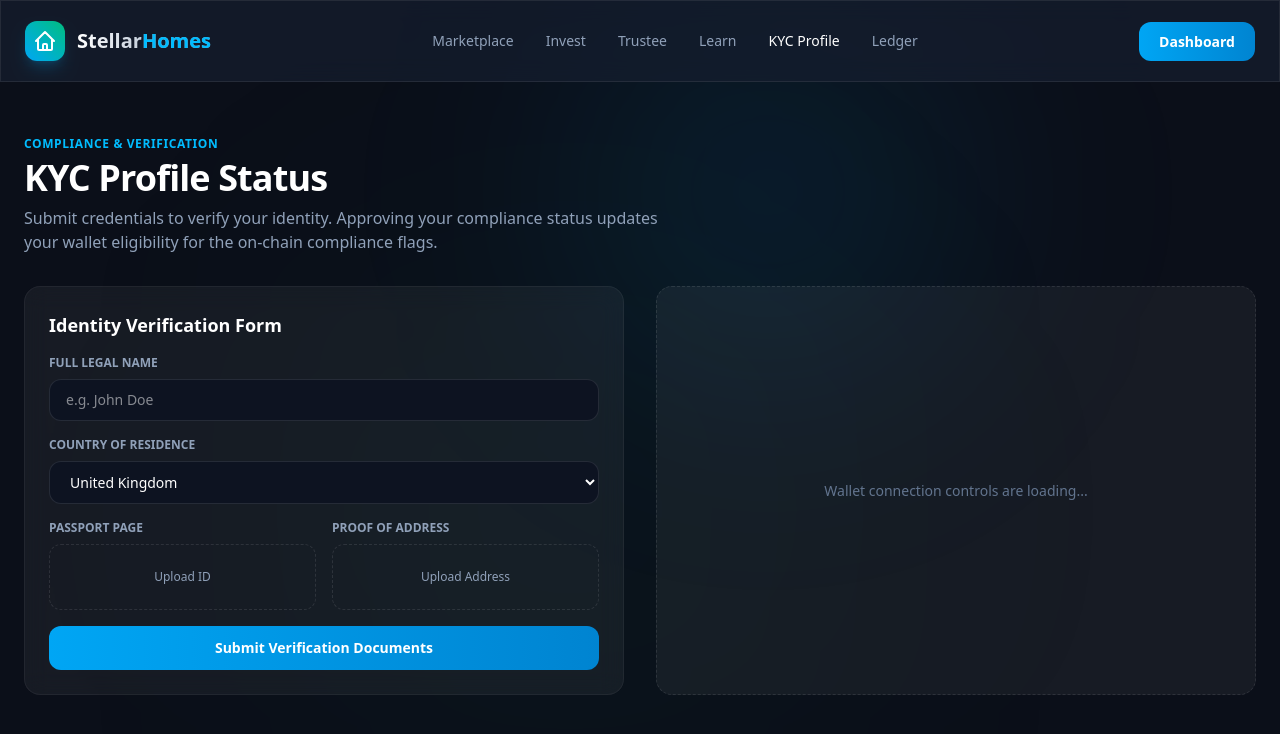
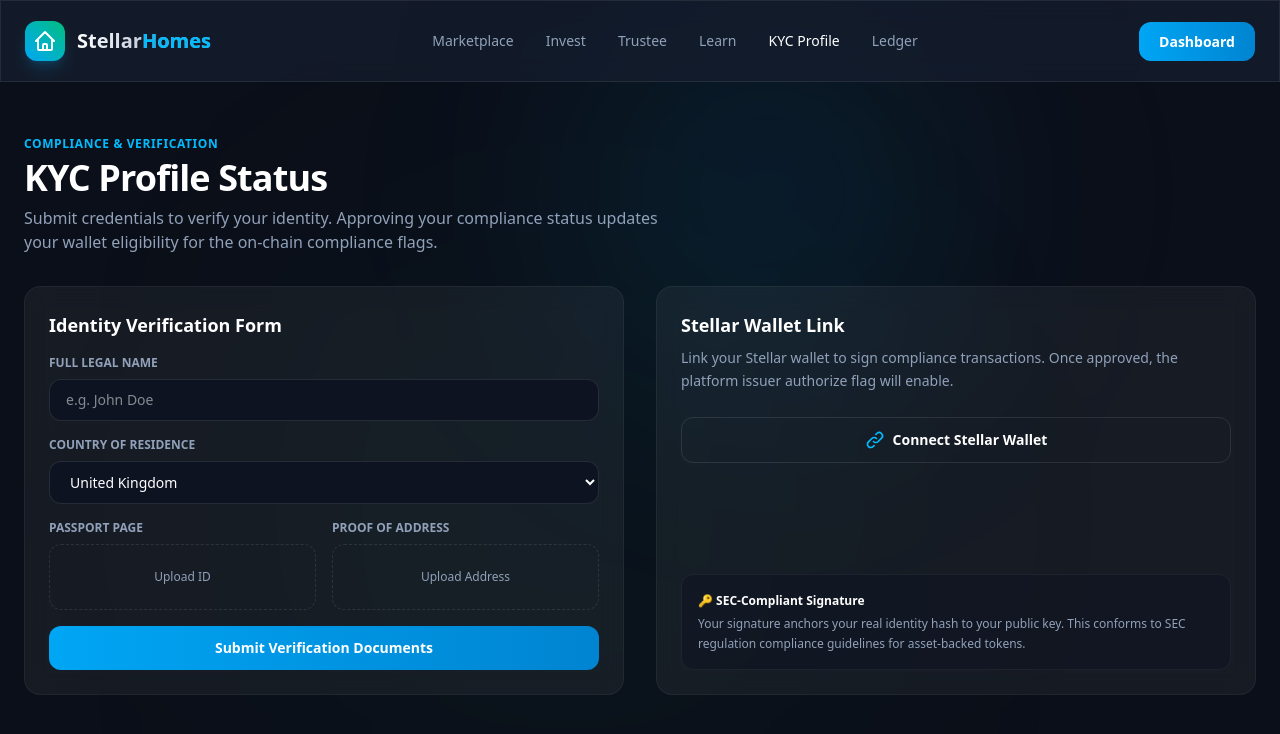
Before and after one commit to NeonsLabs/stellar-homes-frontend, a Next.js app: page /kyc in a window 1280 px wide. Shown: the top 734 px of the page. Built offline with nearby package versions, Linux system fonts and the light colour scheme.

Commit message:
feat: implement Stellar wallet linking and compliance signature simulator

```diff
--- a/src/app/kyc/page.tsx
+++ b/src/app/kyc/page.tsx
@@ -10,6 +10,23 @@
   const [utilityName, setUtilityName] = useState("");
   const [isSubmitting, setIsSubmitting] = useState(false);
   const [submitSuccess, setSubmitSuccess] = useState(false);
+
+  const [walletConnected, setWalletConnected] = useState(false);
+  const [isSigning, setIsSigning] = useState(false);
+  const [credentialsSigned, setCredentialsSigned] = useState(false);
+
+  const handleConnectWallet = () => {
+    setWalletConnected(true);
+  };
+
+  const handleSignCredentials = () => {
+    setIsSigning(true);
+    setTimeout(() => {
+      setIsSigning(false);
+      setCredentialsSigned(true);
+    }, 2000);
+  };
+
 
   const handleSubmitKyc = (e: React.FormEvent) => {
     e.preventDefault();
@@ -170,9 +187,70 @@
             )}
           </div>
 
-          {/* Right Column: Wallet Signing Placeholder (Commit 18) */}
-          <div className="min-h-[300px] flex items-center justify-center border border-dashed border-white/10 rounded-2xl bg-white/5">
-            <p className="text-slate-500 text-sm">Wallet connection controls are loading...</p>
+          {/* Right Column: Wallet Connection & Signing (Commit 18) */}
+          <div className="rounded-2xl border border-white/5 bg-white/5 backdrop-blur-md p-6 space-y-6 flex flex-col justify-between">
+            <div>
+              <h3 className="text-lg font-bold text-white mb-2">Stellar Wallet Link</h3>
+              <p className="text-slate-400 text-sm leading-relaxed mb-6">
+                Link your Stellar wallet to sign compliance transactions. Once approved, the platform issuer authorize flag will enable.
+              </p>
+
+              {!walletConnected ? (
+                <button
+                  onClick={handleConnectWallet}
+                  className="w-full py-3 rounded-xl border border-white/10 hover:bg-white/5 text-white font-bold text-sm transition-colors flex items-center justify-center gap-2"
+                >
+                  <svg className="w-5 h-5 text-sky-400" fill="none" stroke="currentColor" viewBox="0 0 24 24">
+                    <path strokeLinecap="round" strokeLinejoin="round" strokeWidth="2" d="M13.828 10.172a4 4 0 00-5.656 0l-4 4a4 4 0 105.656 5.656l1.102-1.101m-.758-4.899a4 4 0 005.656 0l4-4a4 4 0 00-5.656-5.656l-1.1 1.1" />
+                  </svg>
+                  Connect Stellar Wallet
+                </button>
+              ) : (
+                <div className="space-y-6">
+                  <div className="p-4 bg-[#0d1321]/60 border border-white/5 rounded-xl text-xs space-y-2">
+                    <div className="flex justify-between">
+                      <span className="text-slate-500 font-bold uppercase">Connected Wallet</span>
+                      <span className="text-emerald-400 font-bold uppercase">Active</span>
+                    </div>
+                    <p className="text-slate-300 font-mono break-all leading-relaxed">
+                      GD4SR22BJLOH5G55YQYQW4Z7P2F2GZ5W6V4B7XWEXM6X3OYYYYYYYYYY
+                    </p>
+                  </div>
+
+                  {credentialsSigned ? (
+                    <div className="p-4 rounded-xl border border-emerald-500/20 bg-emerald-500/5 text-xs space-y-2">
+                      <div className="flex justify-between">
+                        <span className="text-slate-500 font-bold uppercase">Trustline Authorization</span>
+                        <span className="text-emerald-400 font-bold uppercase">AUTHORIZED</span>
+                      </div>
+                      <p className="text-slate-400 leading-relaxed">
+                        Your trustline is approved. The issuer asset flags are active. You can now hold and trade PROP tokens.
+                      </p>
+                    </div>
+                  ) : (
+                    <button
+                      onClick={handleSignCredentials}
+                      disabled={isSigning}
+                      className="w-full py-3 rounded-xl bg-gradient-to-r from-emerald-500 to-emerald-600 hover:shadow-lg hover:shadow-emerald-500/25 text-white font-bold text-sm transition-all flex items-center justify-center gap-2"
+                    >
+                      {isSigning ? (
+                        <>
+                          <span className="w-4 h-4 border-2 border-white/30 border-t-white rounded-full animate-spin"></span>
+                          Signing Credentials...
+                        </>
+                      ) : (
+                        "Sign KYC Credentials"
+                      )}
+                    </button>
+                  )}
+                </div>
+              )}
+            </div>
+
+            <div className="p-4 rounded-xl border border-white/5 bg-[#0d1321]/40 text-xs text-slate-400 leading-relaxed">
+              <span className="font-bold text-white block mb-1">🔑 SEC-Compliant Signature</span>
+              Your signature anchors your real identity hash to your public key. This conforms to SEC regulation compliance guidelines for asset-backed tokens.
+            </div>
           </div>
         </div>
       </main>
```
